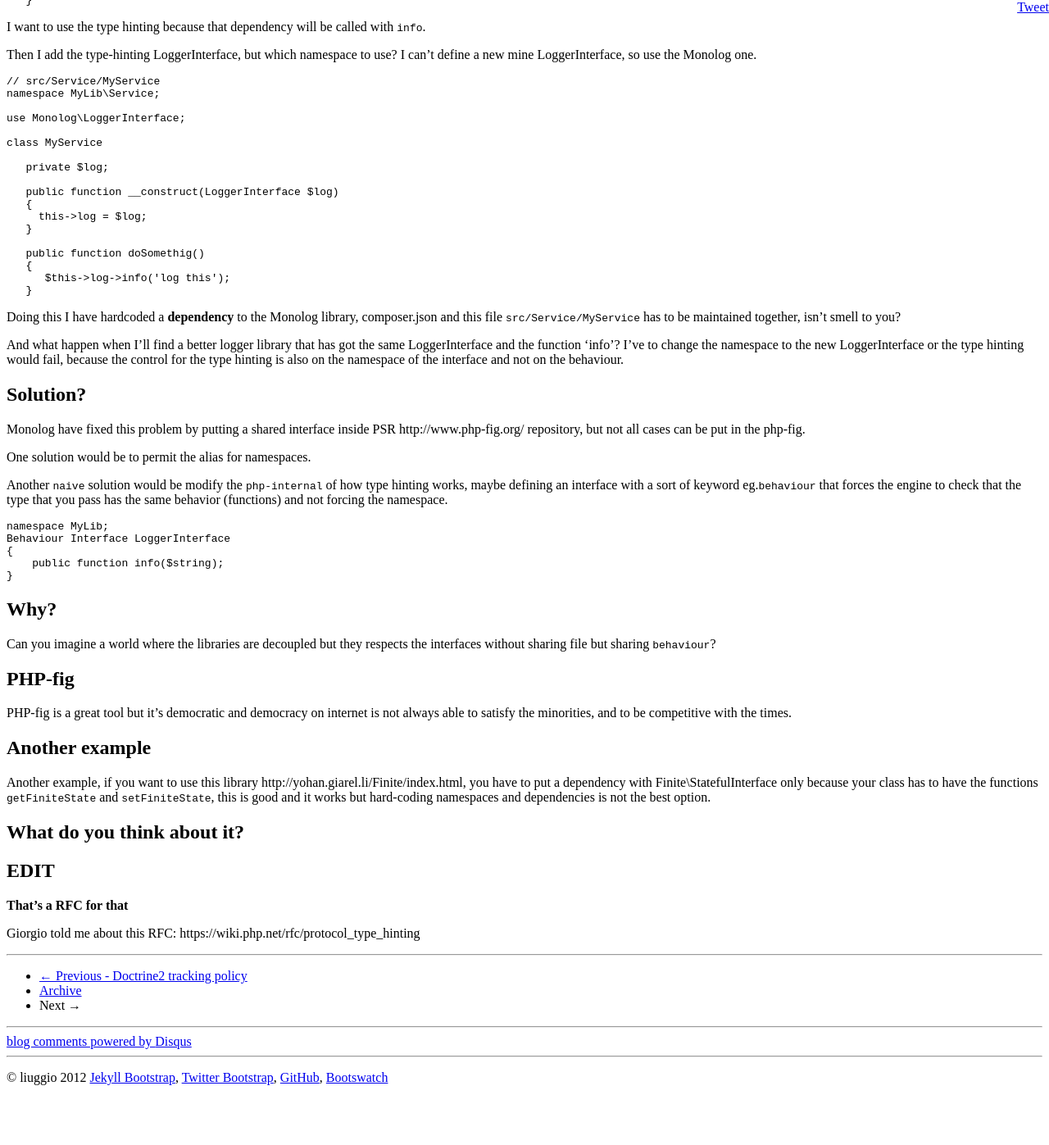
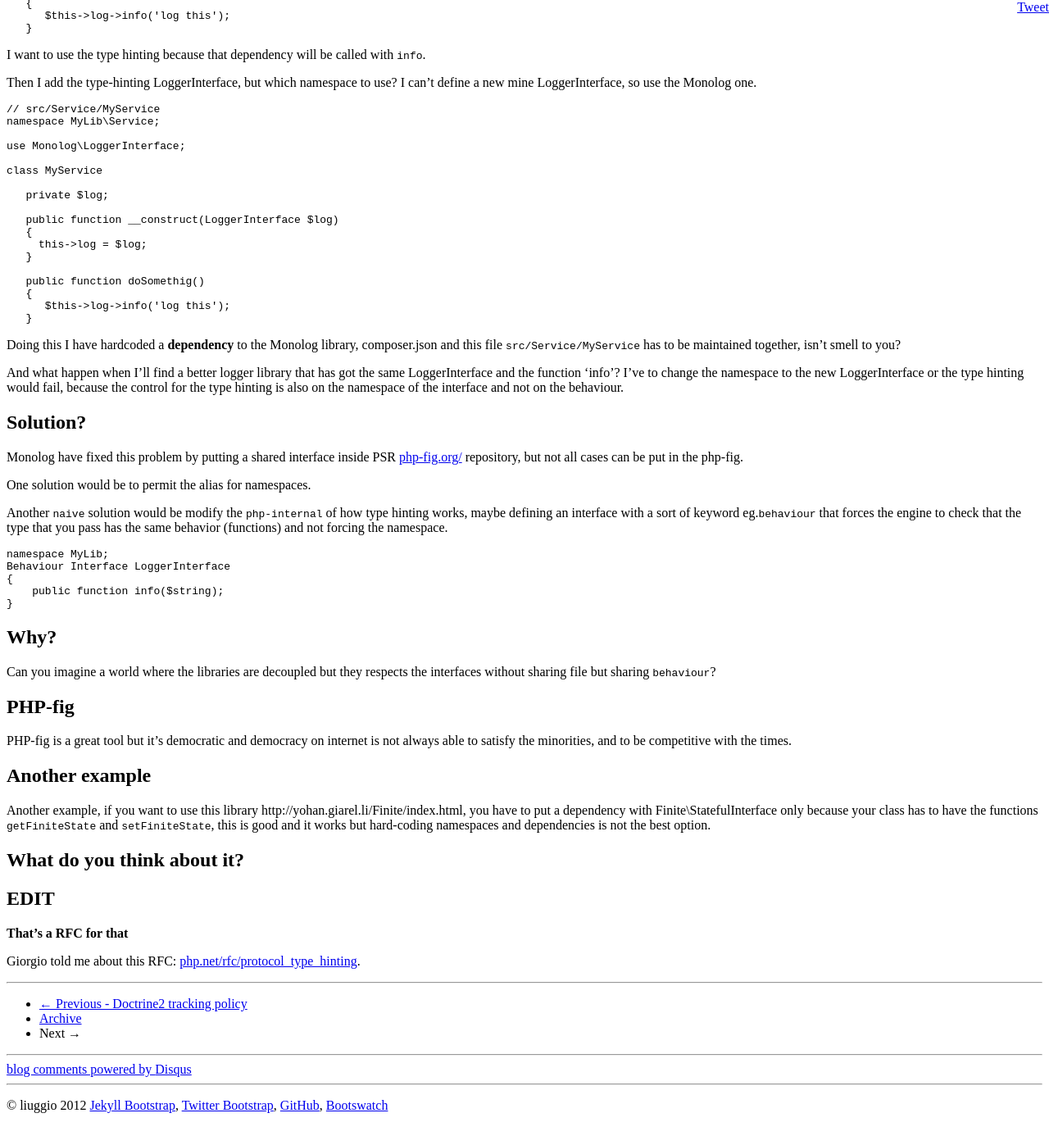
Before and after one commit to liuggio/liuggio.github.com, a Jekyll site: the page built from _posts/2013-09-11-design-by-contract-behaviour.md, in a window 1280 px wide and 1400 px high, scrolled down 1940 px. Shown: the top 1397 px of the window at 82% size. Built offline with Jekyll 4.4.1, drawn with Linux system fonts in a browser that asks for light colours; nearby versions of some CDN libraries; some web fonts are replaced; library files that are not in the unit come from our copies; comment, search, counter and statistics services are not loaded; before the commit the page ends 3306 px from its top, so only the background shows below that; some of the changed lines change nothing that is shown; some of the changed text lies outside the part shown.

Commit message:
added references

```diff
--- a/_posts/2013-09-11-design-by-contract-behaviour.md
+++ b/_posts/2013-09-11-design-by-contract-behaviour.md
@@ -13,9 +13,12 @@
 
 The union of these two phenomena have moved the attentions to the type hinting in order to have contracts with `Interfaces`.
 
+PHP doesn't have the support for [Structural type system](http://en.wikipedia.org/wiki/Structural_type_system)
+
 ## The problem
 
 The problem comes when a library uses a functionality of a third library, but do not want to hard-code the third-part library in the namespace
+
 
 ## Case Study
 
@@ -75,7 +78,7 @@
 
 ## Solution?
 
-Monolog have fixed this problem by putting a shared interface inside PSR http://www.php-fig.org/ repository, but not all cases can be put in the php-fig.
+Monolog have fixed this problem by putting a shared interface inside PSR [php-fig.org/](http://www.php-fig.org) repository, but not all cases can be put in the php-fig.
 
 One solution would be to permit the alias for namespaces.
 
@@ -113,4 +116,4 @@
 
 **That's a RFC for that**
 
-Giorgio told me about this RFC: https://wiki.php.net/rfc/protocol_type_hinting
+Giorgio told me about this RFC: [php.net/rfc/protocol_type_hinting](https://wiki.php.net/rfc/protocol_type_hinting).
```
